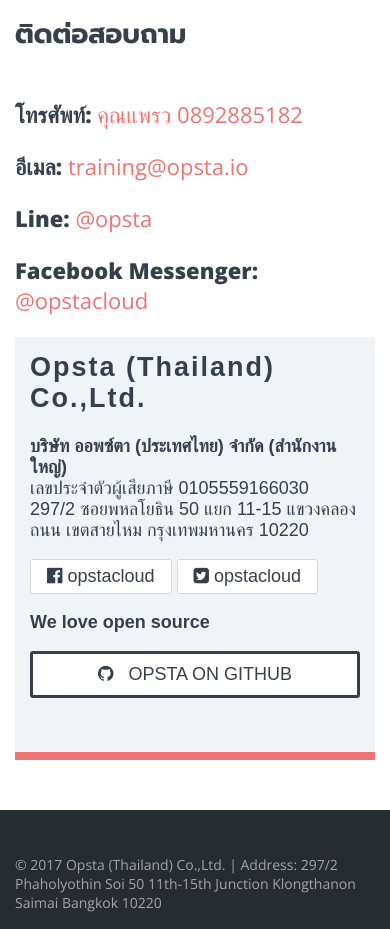
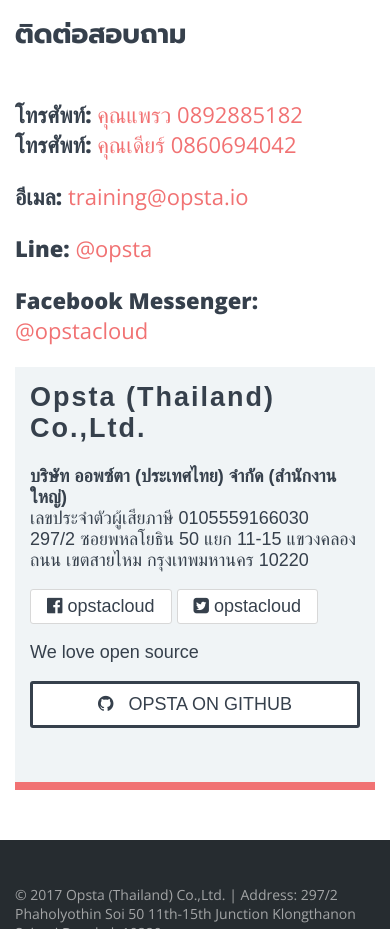
Before and after one commit to opsta/opsta-training.github.io, a plain HTML site: page index.html in a window 390 px wide. Shown: the part 5440-6369 px from the top of the page. Drawn offline with nearby package versions, Linux system fonts and the light colour scheme.

Commit message:
Add another telephone number and improve title

```diff
--- a/index.html
+++ b/index.html
@@ -1,7 +1,7 @@
 <!DOCTYPE HTML>
 <html>
 <head>
-    <title>Opsta | OpenStack Expert</title>
+    <title>Opsta | OpenStack Expert | OpenStack Administration Workshop</title>
     <meta charset="utf-8" />
     <meta name="viewport" content="width=device-width, initial-scale=1" />
     <link href="./css/style.css" rel="stylesheet" />
@@ -189,7 +189,8 @@
           <h2 class="title">ติดต่อสอบถาม</h2>
           <div class="list-contact">
             <p>
-              <strong>โทรศัพท์: </strong><a href="tel:+66892885182">คุณแพรว 0892885182</a>
+              <strong>โทรศัพท์: </strong><a href="tel:+66892885182">คุณแพรว 0892885182</a><br/>
+              <strong>โทรศัพท์: </strong><a href="tel:+66860694042">คุณเดียร์ 0860694042</a>
             </p>
             <p>
               <strong>อีเมล: </strong>
@@ -220,7 +221,7 @@
               </p>
             </div>
             <p>
-              <strong>We love open source</strong>
+              We love open source
             </p>
             <p>
               <a class="btn" href="https://github.com/opsta" target="_blank"><span class="fa fa-github"></span>Opsta on github</a>
```
